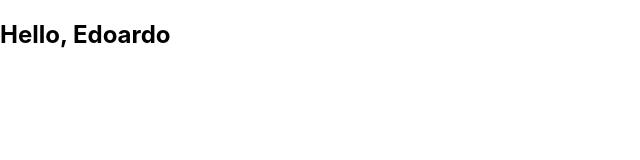
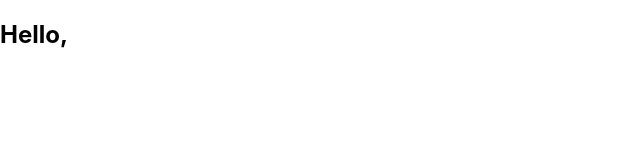
Before and after one commit to Edoardo-Longo/Esercizi-React, a React (Create React App) app in the folder my-app/: page / in a window 1280 px wide. Shown: the top 160 px of the page, without its empty margins (0-640 px from the left). Built offline with nearby package versions, Linux system fonts and the light colour scheme.

Commit message:
feature: Props 2

```diff
--- a/my-app/src/App.js
+++ b/my-app/src/App.js
@@ -5,7 +5,7 @@ class App extends React.Component {
   render() {
     return (
       <div>
-        <Welcome name="Edoardo" />
+        <Welcome name=""/>
       </div>
     );
   }
```
Also changed, not shown: 1 other file (tests, documents, lock files or other folders).
